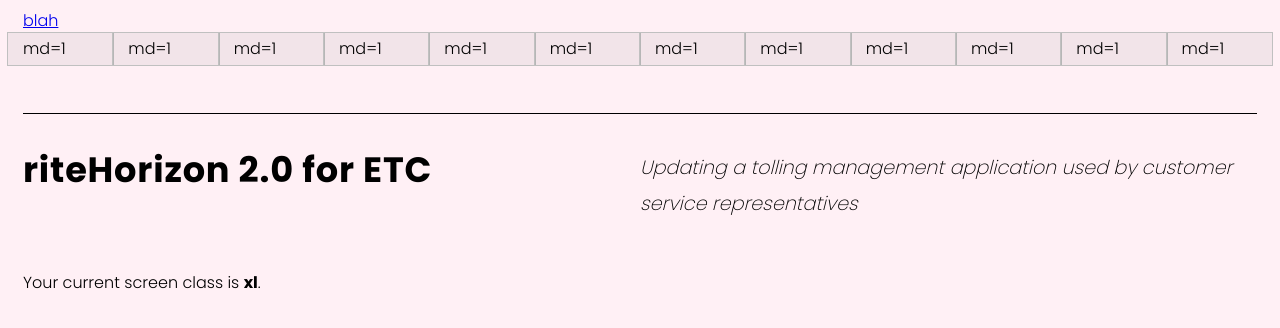
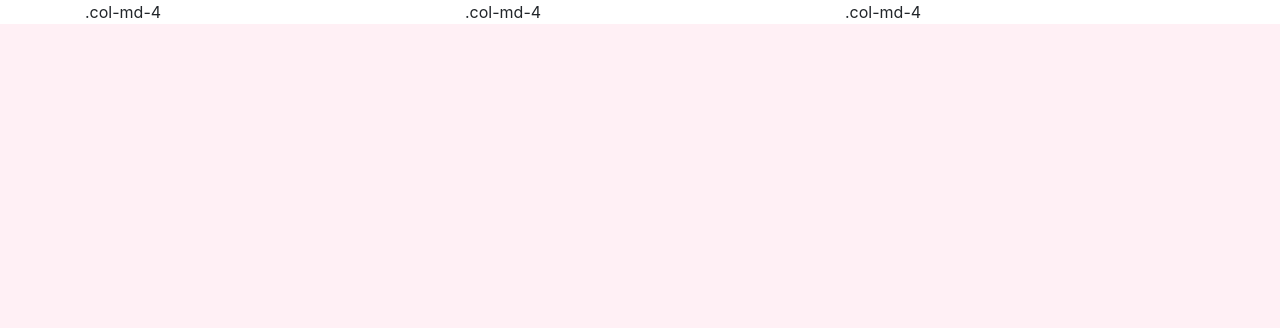
Before and after one commit to jinny-seo/jinny-seo.github.io, a Gatsby site: page / in a window 1280 px wide. Built offline with nearby package versions, Linux system fonts and the light colour scheme; Gatsby itself is replaced by a stand-in of ours.

Commit message:
trying mdbreact

```diff
--- a/package.json
+++ b/package.json
@@ -17,6 +17,7 @@
   "dependencies": {
     "bootstrap": "^4.4.1",
     "gatsby": "^2.19.45",
+    "mdbreact": "^4.25.5",
     "react": "^16.12.0",
     "react-bootstrap": "^1.0.0",
     "react-dom": "^16.12.0",
--- a/src/pages/index.js
+++ b/src/pages/index.js
@@ -1,81 +1,20 @@
 import React from "react"
-import TitleHeader from "../components/titleheader"
-
 import { Link } from "gatsby"
 
-import { Container, Row, Col } from "react-grid-system"
-import { ScreenClassRender } from "react-grid-system"
-import { Visible } from "react-grid-system"
+import "bootstrap-css-only/css/bootstrap.min.css"
+// import "mdbreact/dist/css/mdb.css"
+import { MDBContainer, MDBRow, MDBCol } from "mdbreact"
+import TitleHeader from "../components/titleheader"
 
 require("typeface-karla")
 require("typeface-poppins")
 
 export default () => (
-  <div
-    className="pink-div"
-    style={{ fontFamily: `Poppins`, fontWeight: `300` }}
-  >
-    <Container fluid>
-      <Link to="/contact/">blah</Link>
-      <Row>
-        <Col md={1} debug>
-          md=1
-        </Col>
-        <Col md={1} debug>
-          md=1
-        </Col>
-        <Col md={1} debug>
-          md=1
-        </Col>
-        <Col md={1} debug>
-          md=1
-        </Col>
-        <Col md={1} debug>
-          md=1
-        </Col>
-        <Col md={1} debug>
-          md=1
-        </Col>
-        <Col md={1} debug>
-          md=1
-        </Col>
-        <Col md={1} debug>
-          md=1
-        </Col>
-        <Col md={1} debug>
-          md=1
-        </Col>
-        <Col md={1} debug>
-          md=1
-        </Col>
-        <Col md={1} debug>
-          md=1
-        </Col>
-        <Col md={1} debug>
-          md=1
-        </Col>
-      </Row>
-      <TitleHeader />
-
-      <p>
-        <span>Your current screen class is </span>
-        <Visible xs>
-          <strong>xs</strong>
-        </Visible>
-        <Visible sm>
-          <strong>sm</strong>
-        </Visible>
-        <Visible md>
-          <strong>md</strong>
-        </Visible>
-        <Visible lg>
-          <strong>lg</strong>
-        </Visible>
-        <Visible xl>
-          <strong>xl</strong>
-        </Visible>
-        <span>.</span>
-      </p>
-    </Container>
-  </div>
+  <MDBContainer>
+    <MDBRow>
+      <MDBCol md="4">.col-md-4</MDBCol>
+      <MDBCol md="4">.col-md-4</MDBCol>
+      <MDBCol md="4">.col-md-4</MDBCol>
+    </MDBRow>
+  </MDBContainer>
 )
```
Also changed, not shown: 1 other file.
